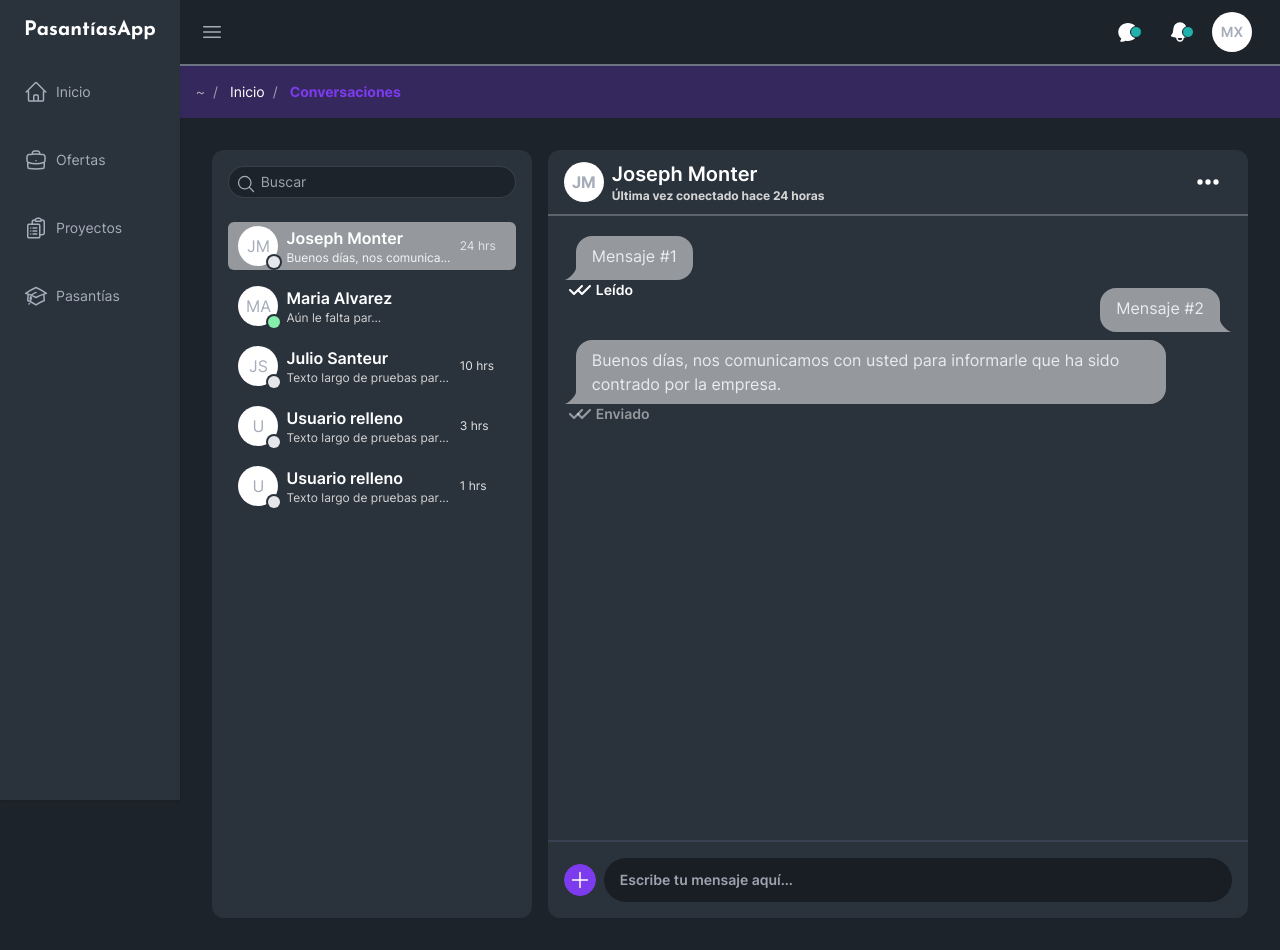
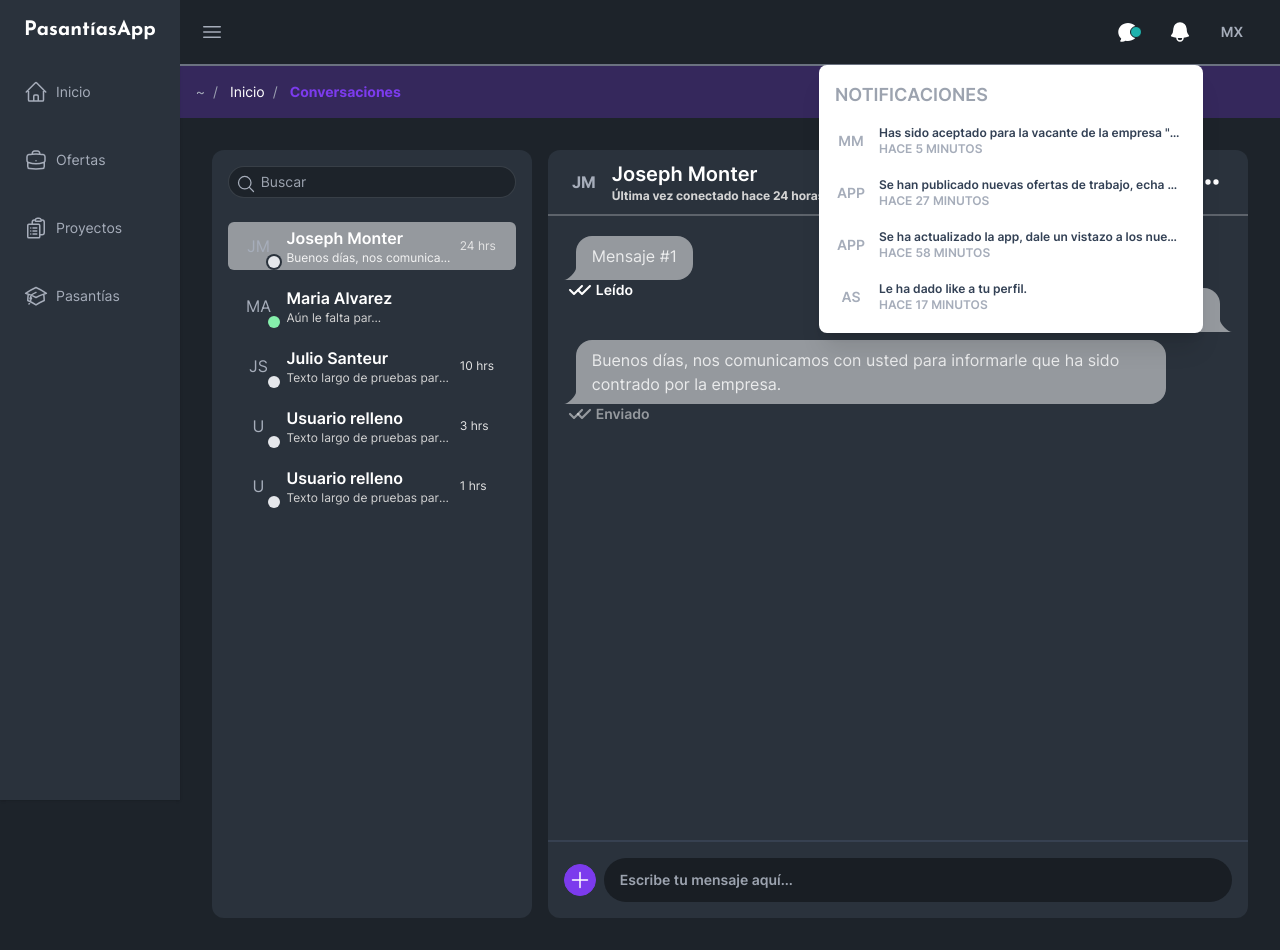
Before and after one commit to esteban-florez/novaship, a Next.js app: page /chats in a window 1280 px wide. Both pictures are taken after a click on the button 1179 px from the left and 32 px from the top of the page. Built offline with nearby package versions, Linux system fonts and the light colour scheme.

Commit message:
Notifications dropdown added

```diff
--- a/app/(main)/chats/page.tsx
+++ b/app/(main)/chats/page.tsx
@@ -28,6 +28,7 @@ function ChatBubble({
         username={name}
         status={isActive}
         showStatus
+        bgColor="white"
       />
       <div className="flex w-4/6 flex-col px-2">
         <h5 className="font-semibold">{name}</h5>
--- a/components/AvatarIcon.tsx
+++ b/components/AvatarIcon.tsx
@@ -4,16 +4,18 @@ interface Props {
   username: string
   status?: boolean
   showStatus?: boolean
+  bgColor: string
 }
 
 export default function AvatarIcon({
   username,
   status = false,
   showStatus = false,
+  bgColor,
 }: Props) {
   return (
     <div className={`placeholder avatar ${(status !== null) ? 'relative' : ''}`}>
-      <div className="h-10 w-10 rounded-full bg-white text-neutral-content">
+      <div className={`bg- h-10 w-10 rounded-full${bgColor} text-neutral-content`}>
         <span>{capitalizeString(username)}</span>
       </div>
       {showStatus && (
--- /dev/null
+++ b/components/NotificationDropdown.tsx
@@ -0,0 +1,72 @@
+'use client'
+
+import { useState } from 'react'
+import { BellIcon } from '@heroicons/react/24/solid'
+import AvatarIcon from './AvatarIcon'
+
+interface Props {
+  username: string
+  time: number
+  bgIcon: string
+  children: React.ReactNode
+}
+
+function Notification({ username, bgIcon, time, children }: Props) {
+  return (
+    <li className="flex items-center gap-2 p-1 pe-2 last:pt-1 odd:pb-2 even:pb-2">
+      <AvatarIcon username={username} bgColor={bgIcon} />
+      <div className="max-w-xs flex-col pe-4 text-start">
+        <p className="truncate text-xs normal-case text-slate-700">{children}</p>
+        <small className="text-xs text-neutral-content">Hace {time} minutos</small>
+      </div>
+    </li>
+  )
+}
+
+function NotificationDropdown() {
+  return (
+    <ul
+      onClick={(e) => {
+        e.stopPropagation()
+      }}
+      className="absolute right-0 top-14 z-50 flex max-w-sm flex-col whitespace-normal rounded-lg bg-white p-2 shadow-xl"
+    >
+      <li className="p-2">
+        <h3 className="text-start text-lg text-gray-400">Notificaciones</h3>
+      </li>
+      <Notification username="Martin Max" time={5} bgIcon="neutral">
+        Has sido aceptado para la vacante de la empresa "BeautifulDreams", contáctese con nosotros para más información.
+      </Notification>
+      <Notification username="APP" time={27} bgIcon="primary">
+        Se han publicado nuevas ofertas de trabajo, echa un vistazo.
+      </Notification>
+      <Notification username="APP" time={58} bgIcon="primary">
+        Se ha actualizado la app, dale un vistazo a los nuevos cambios.
+      </Notification>
+      <Notification username="Andrea Samirez" time={17} bgIcon="neutral">
+        Le ha dado like a tu perfil.
+      </Notification>
+    </ul>
+  )
+}
+
+export default function NotificationIcon() {
+  const [dropdownIsOpen, setDropdownIsOpen] = useState(false)
+
+  const handleClick = (): void => {
+    setDropdownIsOpen(!dropdownIsOpen)
+  }
+
+  return (
+    <button
+      onClick={handleClick}
+      className={`btn-ghost btn-circle btn ${dropdownIsOpen ? 'relative' : ''}`}
+    >
+      <div className="indicator">
+        <BellIcon className="h-6 w-6 text-white" />
+        {!dropdownIsOpen && <span className="badge badge-xs indicator-item right-1 top-3 border bg-secondary" />}
+      </div>
+      {dropdownIsOpen && <NotificationDropdown />}
+    </button>
+  )
+}
--- a/components/ProfileDropdown.tsx
+++ b/components/ProfileDropdown.tsx
@@ -75,7 +75,7 @@ export default function ProfileIcon() {
       onClick={handleClick}
       className={`btn-ghost btn-circle btn ${dropdownIsOpen ? 'relative' : ''}`}
     >
-      <AvatarIcon username="MX" />
+      <AvatarIcon username="MX" bgColor="white" />
       {dropdownIsOpen && <ProfileDropdown />}
     </button>
   )
--- a/components/layout/Navbar.tsx
+++ b/components/layout/Navbar.tsx
@@ -1,6 +1,7 @@
 import Link from 'next/link'
 import ProfileIcon from '@/components/ProfileDropdown'
-import { Bars3Icon, ChatBubbleOvalLeftIcon, BellIcon } from '@heroicons/react/24/solid'
+import { Bars3Icon, ChatBubbleOvalLeftIcon } from '@heroicons/react/24/solid'
+import NotificationIcon from '../NotificationDropdown'
 
 export default function Navbar() {
   return (
@@ -20,12 +21,7 @@ export default function Navbar() {
             <span className="badge badge-xs indicator-item right-1 top-3 border bg-secondary" />
           </div>
         </Link>
-        <button className="btn-ghost btn-circle btn">
-          <div className="indicator">
-            <BellIcon className="h-6 w-6 text-white" />
-            <span className="badge badge-xs indicator-item right-1 top-3 border bg-secondary" />
-          </div>
-        </button>
+        <NotificationIcon />
         <ProfileIcon />
       </div>
     </div>
```
Also changed, not shown: 2 other files (tests, documents, lock files or other folders).
